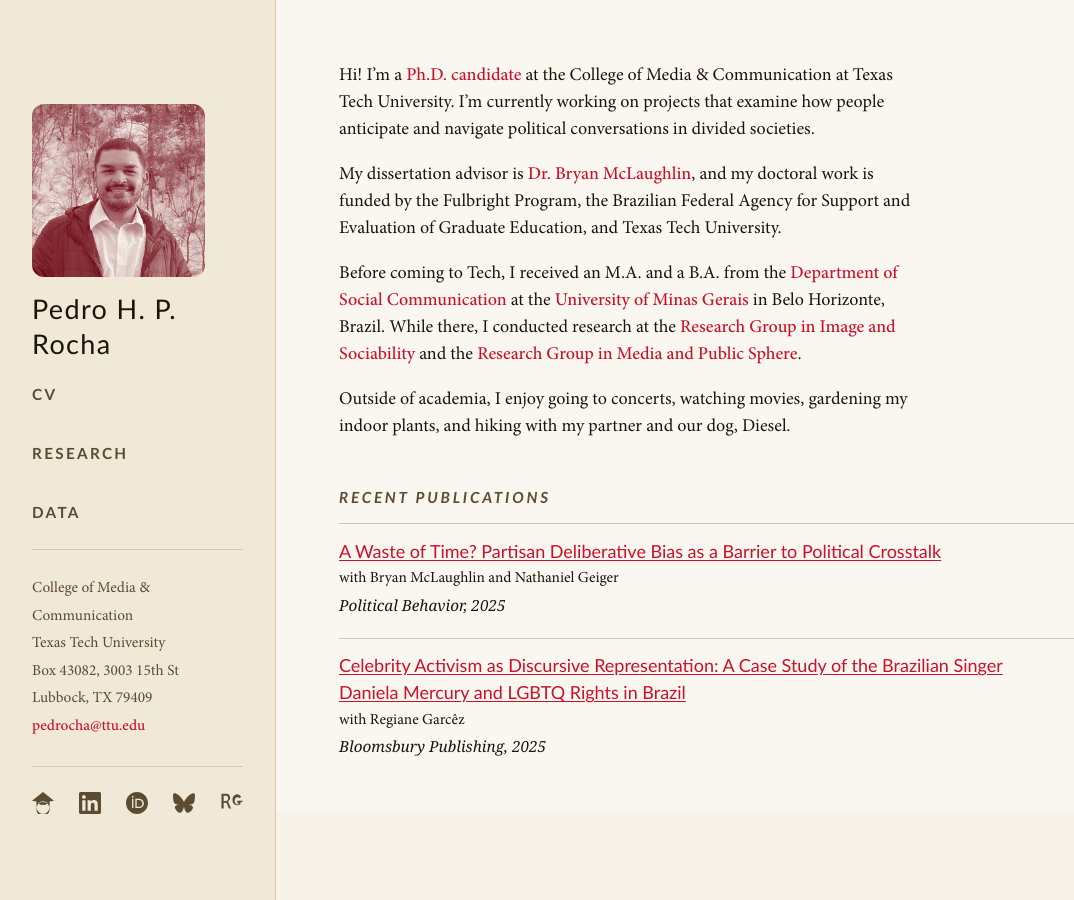
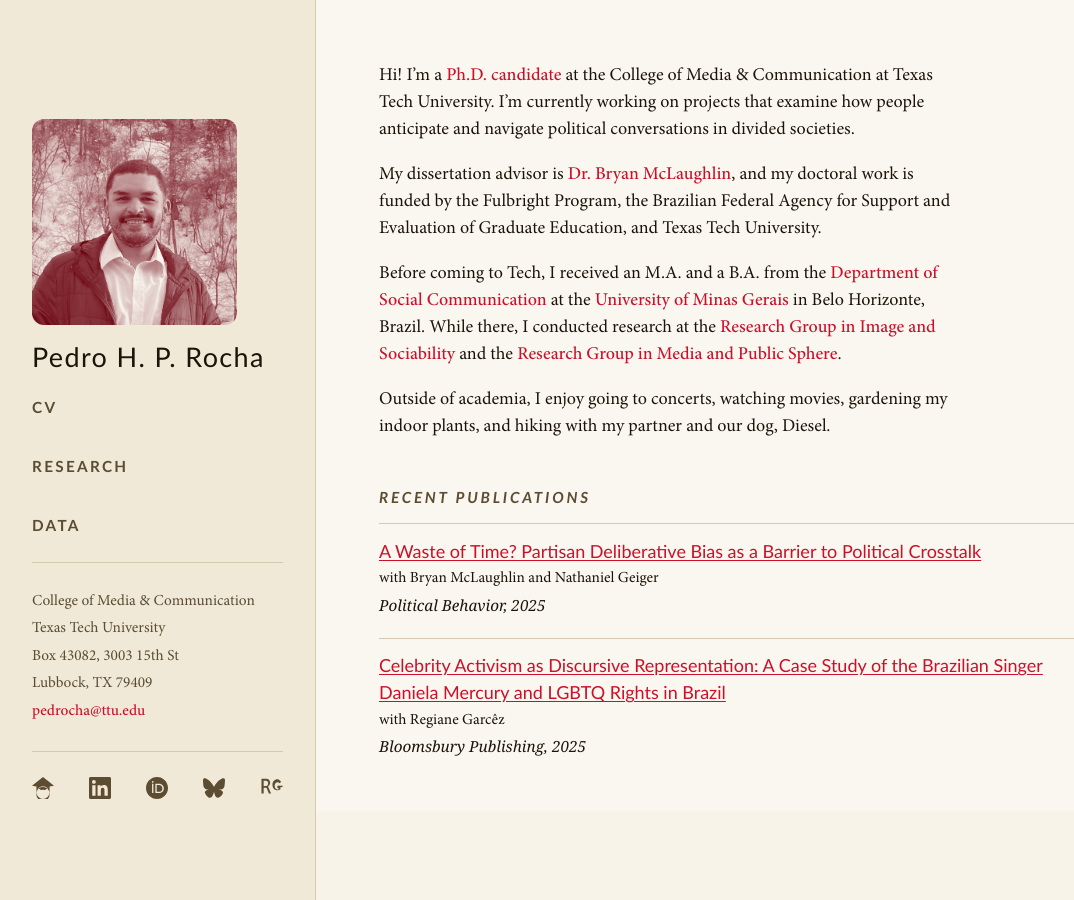
Before and after one commit to pedrohprocha/pedrohprocha.github.io, a Jekyll site: the page built from index.md, in a window 1280 px wide and 900 px high. Shown: the whole window, without its empty margins (4-1078 px from the left). Built offline with Jekyll 4.4.1, drawn with Linux system fonts in a browser that asks for light colours; some web fonts are replaced.

Commit message:
Widen sidebar max-width from 280px to 320px
Co-Authored-By: Claude Sonnet 4.6 <noreply@anthropic.com>

```diff
--- a/assets/css/main.css
+++ b/assets/css/main.css
@@ -344,7 +344,7 @@ h3 {
 .sidebar {
     width: var(--sidebar-w);
     min-width: 200px;
-    max-width: 280px;
+    max-width: 320px;
     padding: 3rem 1.8rem 2rem 2rem;
     background: var(--sidebar-bg);
     border-right: 1px solid var(--border);
```
